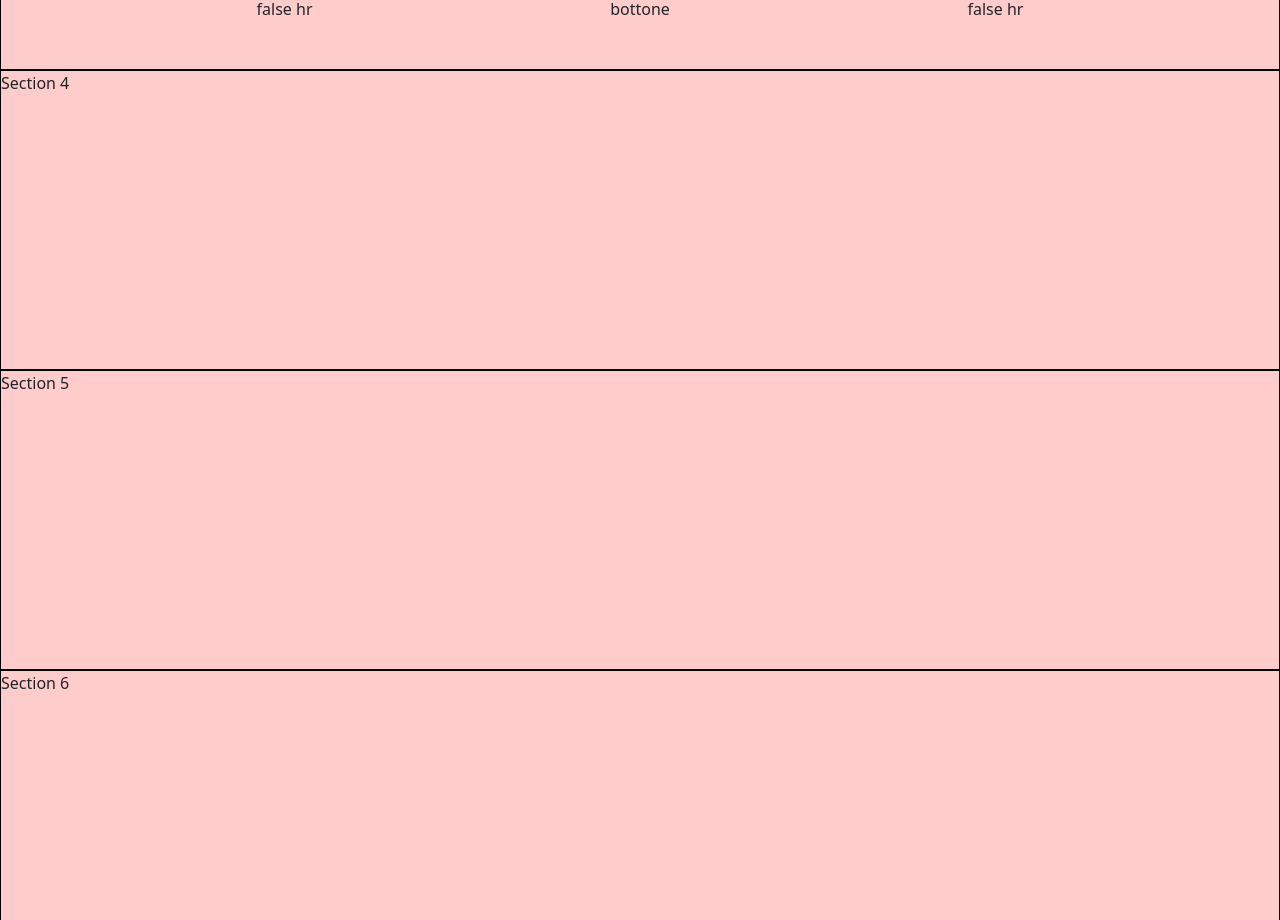
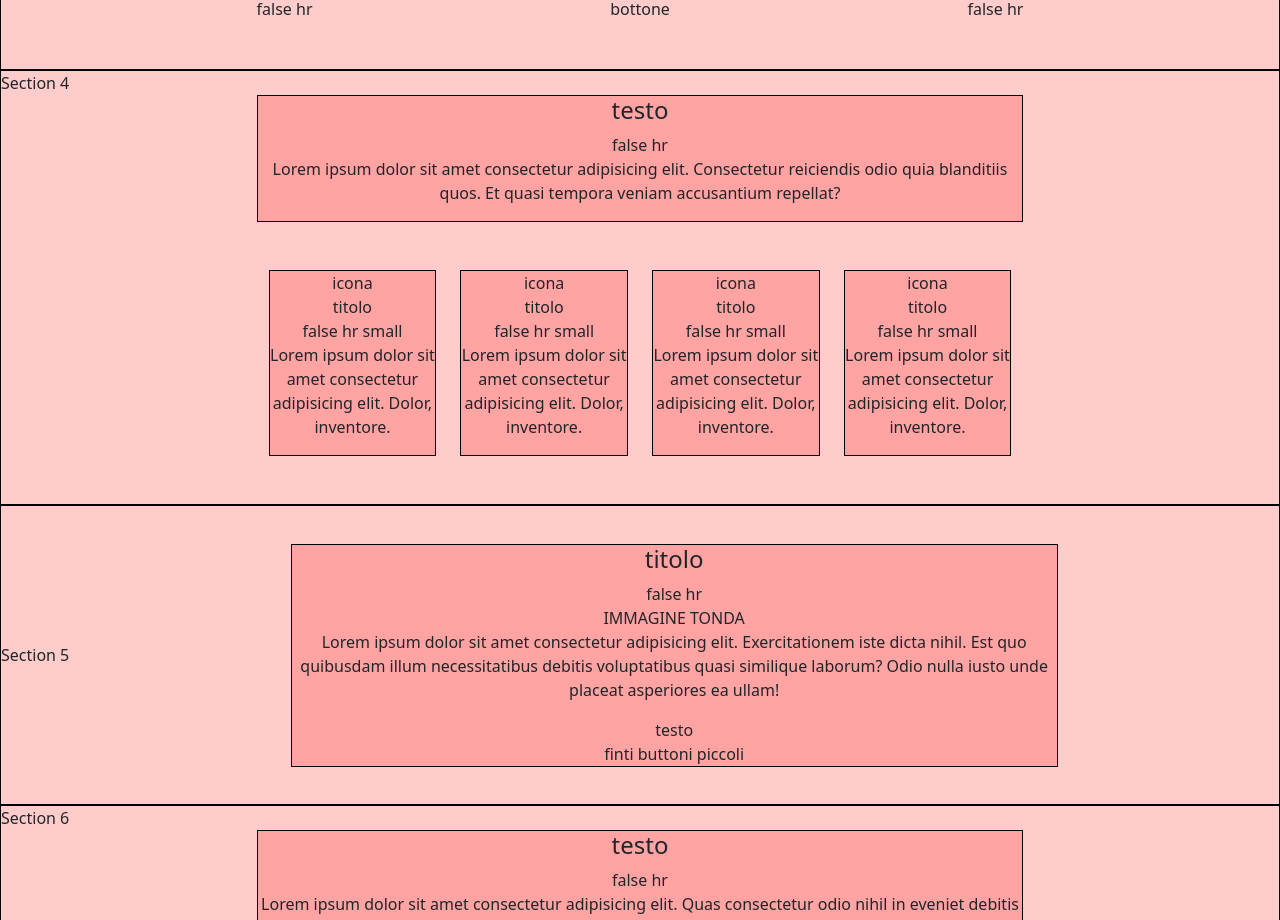
Before and after one commit to Guidocode/proj-html-vuejs, a Vue app: page / in a window 1280 px wide. Shown: the part 1880-2800 px from the top of the page. Built offline with nearby package versions, Linux system fonts and the light colour scheme.

Commit message:
Struttura completa

```diff
--- a/src/components/FooterComp.vue
+++ b/src/components/FooterComp.vue
@@ -1,6 +1,64 @@
 <template>
-  <footer class="debug h500">
-    F
+  <footer class="debug">
+
+    <!-- Footer top -->
+    <div class="footer-top py-5">
+      <div class="container">
+        <div class="row row-cols-4">
+
+          <div class="col debug">
+            <div class="logo">Logo</div>
+            <p>testo</p>
+            <p>testo</p>
+            <p>testo</p>
+            <p>testo</p>
+            BOTTONE
+          </div>
+
+          <div class="col debug">
+            <h5>titolo</h5>
+            logo piccolo
+            <p>testo</p>
+            IMMAGINE
+          </div>
+
+          <div class="col debug">
+            <h5>titolo</h5>
+            <p>Lorem ipsum dolor sit amet.</p>
+            <p>Lorem ipsum dolor sit amet.</p>
+            <p>Lorem ipsum dolor sit amet.</p>
+            <p>Lorem ipsum dolor sit amet.</p>
+            <p>Lorem ipsum dolor sit amet.</p>
+            <p>Lorem ipsum dolor sit amet.</p>
+          </div>
+
+          <div class="col debug">
+            <h5>titolo</h5>
+            IMMAGINE
+          </div>
+
+        </div>
+      </div>
+    </div>
+    <!-- /Footer top -->
+
+    <!-- Footer bottom -->
+    <div class="footer-bottom d-flex justify-content-between align-items-center px-5 debug h100">
+
+      <div class="copy">
+        <p>Lorem ipsum dolor sit amet consectetur adipisicing elit. Provident, assumenda!</p>
+      </div>
+
+      <div class="social d-flex">
+        <div>icona</div>
+        <div>icona</div>
+        <div>icona</div>
+        <div>icona</div>
+      </div>
+
+    </div>
+    <!-- /Footer bottom -->
+
   </footer>
 </template>
 
--- a/src/components/JumboComp.vue
+++ b/src/components/JumboComp.vue
@@ -15,7 +15,7 @@
     <!-- /Box -->
 
     <!-- Content Jumbo -->
-    <div class="content-jumbo text-center debug">
+    <div class="content-jumbo gb-container text-center debug">
       <h2>TESTO</h2>
       <h3>TESTO</h3>
       BOTTONE BOTTONE
--- a/src/components/SectionBuildInspiring.vue
+++ b/src/components/SectionBuildInspiring.vue
@@ -1,5 +1,28 @@
 <template>
-  <Section class="debug h300">Section 8</Section>
+  <Section class="debug h300">Section 8
+
+    <div class="gb-container">
+      <div class="container">
+        <div class="row">
+
+          <div class="col-7 debug">
+            <h4>titolo</h4>
+            <div class="false-hr">false hr</div>
+            <p>Lorem ipsum dolor sit amet consectetur adipisicing elit.</p>
+          </div>
+
+          <div class="col-5 text-end debug">
+            <div class="d-inline-block text-center">
+              <div>BOTTONE</div>
+              <span>testo</span>
+            </div>
+          </div>
+
+        </div>
+      </div>
+    </div>
+
+  </Section>
 </template>
 
 <script>
--- a/src/components/SectionCoreValues.vue
+++ b/src/components/SectionCoreValues.vue
@@ -1,5 +1,67 @@
 <template>
-  <Section class="debug h300">Section 4</Section>
+  <Section class="debug h300">Section 4
+
+    <div class="gb-container">
+      <!-- Content Top -->
+      <div class="top text-center debug h100">
+        <h4>testo</h4>
+        <div class="false-hr">false hr</div>
+        <p>Lorem ipsum dolor sit amet consectetur adipisicing elit. Consectetur reiciendis odio quia blanditiis quos. Et quasi tempora veniam accusantium repellat?</p>
+      </div>
+      <!-- /Content Top -->
+
+
+
+      <!-- Content Bottom -->
+      <div class="bottom text-center py-5">
+
+        <div class="container">
+          <div class="row row-cols-4">
+
+            <div class="col">
+              <div class="gb-card debug">
+                <div class="icona">icona</div>
+                <span>titolo</span>
+                <div class="false-hr-small">false hr small</div>
+                <p>Lorem ipsum dolor sit amet consectetur adipisicing elit. Dolor, inventore.</p>
+              </div>
+            </div>
+
+            <div class="col">
+              <div class="gb-card debug">
+                <div class="icona">icona</div>
+                <span>titolo</span>
+                <div class="false-hr-small">false hr small</div>
+                <p>Lorem ipsum dolor sit amet consectetur adipisicing elit. Dolor, inventore.</p>
+              </div>
+            </div>
+
+            <div class="col">
+              <div class="gb-card debug">
+                <div class="icona">icona</div>
+                <span>titolo</span>
+                <div class="false-hr-small">false hr small</div>
+                <p>Lorem ipsum dolor sit amet consectetur adipisicing elit. Dolor, inventore.</p>
+              </div>
+            </div>
+
+            <div class="col">
+              <div class="gb-card debug">
+                <div class="icona">icona</div>
+                <span>titolo</span>
+                <div class="false-hr-small">false hr small</div>
+                <p>Lorem ipsum dolor sit amet consectetur adipisicing elit. Dolor, inventore.</p>
+              </div>
+            </div>
+
+          </div>
+        </div>
+
+      </div>
+      <!-- /Content Bottom -->
+    </div>
+
+  </Section>
 </template>
 
 <script>
--- a/src/components/SectionHomeOwners.vue
+++ b/src/components/SectionHomeOwners.vue
@@ -1,5 +1,18 @@
 <template>
-  <Section class="debug h300">Section 5</Section>
+  <Section class="d-flex justify-content-center align-items-center debug h300">Section 5
+
+    <!-- Content -->
+    <div class="content gb-container text-center debug">
+      <h4>titolo</h4>
+      <div class="false-hr">false hr</div>
+      IMMAGINE TONDA
+      <p>Lorem ipsum dolor sit amet consectetur adipisicing elit. Exercitationem iste dicta nihil. Est quo quibusdam illum necessitatibus debitis voluptatibus quasi similique laborum? Odio nulla iusto unde placeat asperiores ea ullam!</p>
+      <span class="client">testo</span>
+      <div class="fake-button">finti buttoni piccoli</div>
+    </div>
+    <!-- /Content -->
+
+  </Section>
 </template>
 
 <script>
--- a/src/components/SectionLatestNews.vue
+++ b/src/components/SectionLatestNews.vue
@@ -1,5 +1,73 @@
 <template>
-  <Section class="debug h300">Section 6</Section>
+  <Section class="debug h300">Section 6
+
+    <div class="gb-container">
+
+      <!-- Content Top -->
+      <div class="top text-center debug">
+        <h4>testo</h4>
+        <div class="false-hr">false hr</div>
+        <p>Lorem ipsum dolor sit amet consectetur adipisicing elit. Quas consectetur odio nihil in eveniet debitis enim voluptatibus eligendi! Natus, rem.</p>
+      </div>
+      <!-- /Content Top -->
+
+
+
+      <!-- Content Bottom -->
+      <div class="bottom text-center py-5">
+
+        <!-- Cards -->
+        <div class="container-fluid">
+          <div class="row row-cols-3">
+
+            <div class="col debug">
+              <div class="gb-card">
+                IMMAGINE
+                <p>titolo</p>
+                <span class="date">data</span>
+                <div class="false-hr">false hr</div>
+                <p>Lorem ipsum, dolor sit amet consectetur adipisicing elit. Praesentium, iste. Praesentium tempore expedita modi incidunt quasi aliquam suscipit! Facilis laudantium quisquam officiis quod explicabo officia? Cupiditate architecto odit perspiciatis quibusdam!</p>
+              </div>
+            </div>
+
+            <div class="col debug">
+              <div class="gb-card">
+                IMMAGINE
+                <p>titolo</p>
+                <span class="date">data</span>
+                <div class="false-hr">false hr</div>
+                <p>Lorem ipsum, dolor sit amet consectetur adipisicing elit. Praesentium, iste. Praesentium tempore expedita modi incidunt quasi aliquam suscipit! Facilis laudantium quisquam officiis quod explicabo officia? Cupiditate architecto odit perspiciatis quibusdam!</p>
+              </div>
+            </div>
+
+            <div class="col debug">
+              <div class="gb-card">
+                IMMAGINE
+                <p>titolo</p>
+                <span class="date">data</span>
+                <div class="false-hr">false hr</div>
+                <p>Lorem ipsum, dolor sit amet consectetur adipisicing elit. Praesentium, iste. Praesentium tempore expedita modi incidunt quasi aliquam suscipit! Facilis laudantium quisquam officiis quod explicabo officia? Cupiditate architecto odit perspiciatis quibusdam!</p>
+              </div>
+            </div>
+
+          </div>
+        </div>
+        <!-- /Cards -->
+
+        <!-- View All Projects -->
+        <div class="d-flex justify-content-between">
+          <div class="false-hr">false hr</div>
+          <span>bottone</span>
+          <div class="false-hr">false hr</div>
+        </div>
+        <!-- /View All Projects -->
+
+      </div>
+      <!-- /Content Bottom -->
+
+    </div>
+
+  </Section>
 </template>
 
 <script>
--- a/src/components/SectionPartners.vue
+++ b/src/components/SectionPartners.vue
@@ -1,5 +1,59 @@
 <template>
-  <Section class="debug h300">Section 7</Section>
+  <Section class="debug h300">Section 7
+
+    <div class="gb-container">
+
+      <!-- Content Top -->
+      <div class="top text-center debug">
+        <h4>testo</h4>
+        <div class="false-hr">false hr</div>
+        <p>Lorem ipsum dolor sit amet consectetur adipisicing elit. Quas consectetur odio nihil in eveniet debitis enim voluptatibus eligendi! Natus, rem.</p>
+      </div>
+      <!-- /Content Top -->
+
+
+
+      <!-- Content Bottom -->
+      <div class="bottom text-center py-5">
+
+        <!-- Cards -->
+        <div class="container-fluid">
+          <div class="row row-cols-4">
+
+            <div class="col debug">
+              <div class="gb-card h100">
+                IMMAGINE
+              </div>
+            </div>
+
+            <div class="col debug">
+              <div class="gb-card h100">
+                IMMAGINE
+              </div>
+            </div>
+
+            <div class="col debug">
+              <div class="gb-card h100">
+                IMMAGINE
+              </div>
+            </div>
+
+            <div class="col debug">
+              <div class="gb-card h100">
+                IMMAGINE
+              </div>
+            </div>
+
+          </div>
+        </div>
+        <!-- /Cards -->
+
+      </div>
+      <!-- /Content Bottom -->
+
+    </div>
+
+  </Section>
 </template>
 
 <script>
```
